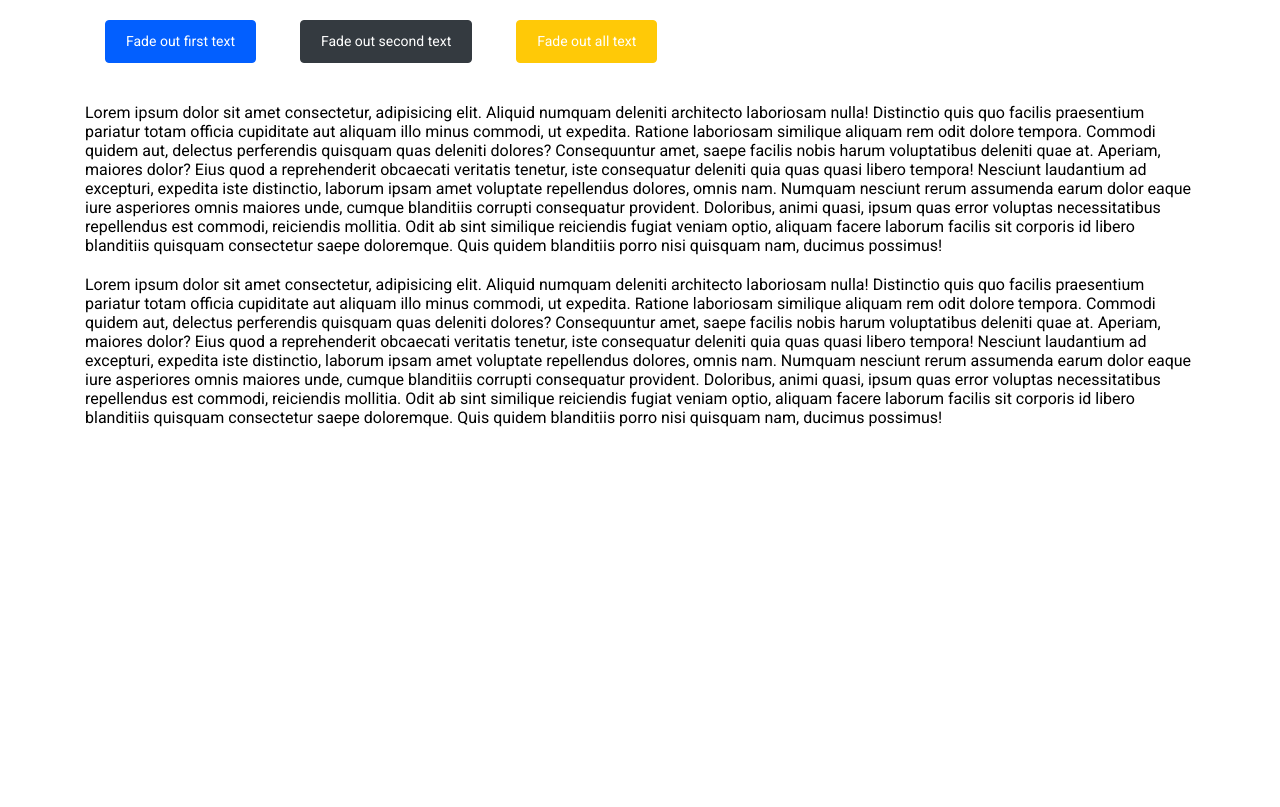
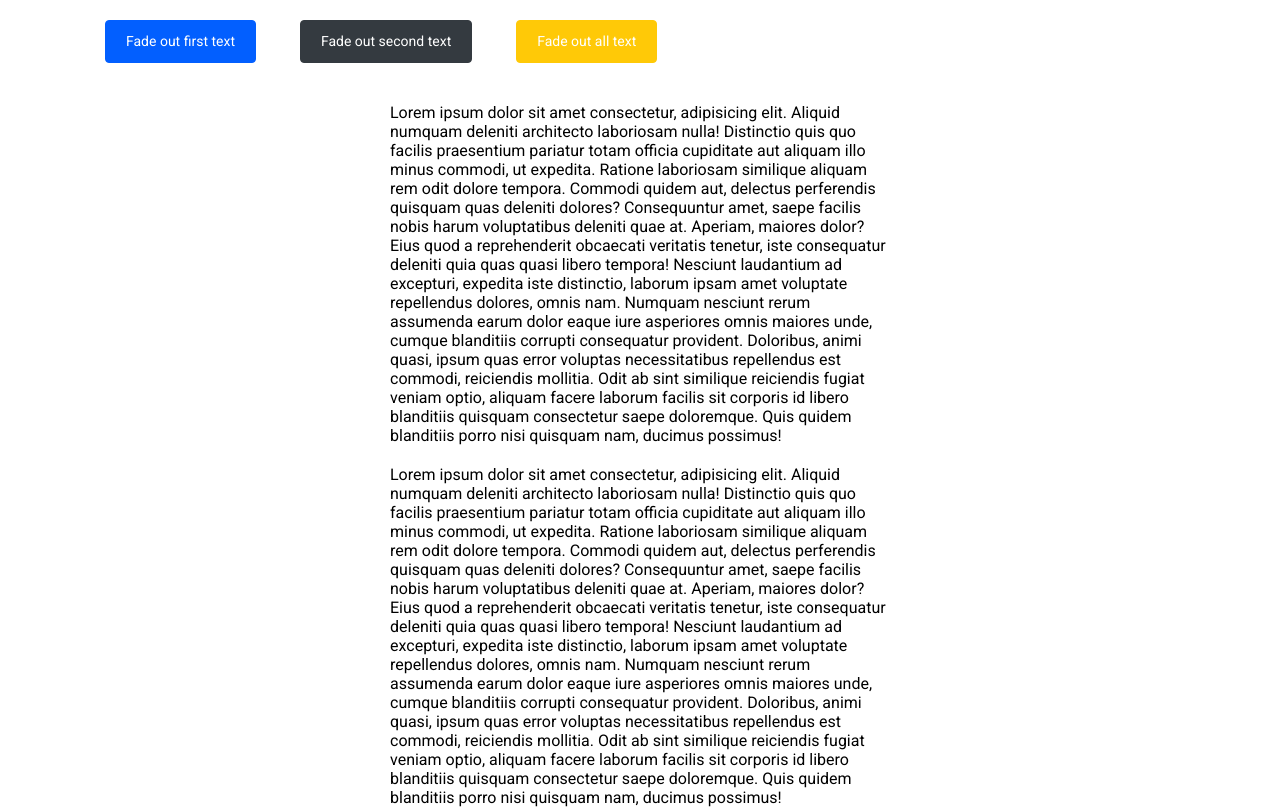
Before and after one commit to Bohdan2909/Library_js, a website with bundled scripts: page src/index.html in a window 1280 px wide. Built offline with nearby package versions, Linux system fonts and the light colour scheme; files whose address does not match are found by name.

Commit message:
fixed problem

```diff
--- a/src/index.html
+++ b/src/index.html
@@ -14,7 +14,7 @@
         <button class="btn btn-dark m20" data-count="second">Fade out second text</button>
         <button class="btn btn-warning m20">Fade out all text</button>
 
-        <div class="w500 block-center mt-20">
+        <div class="w-500 block-center mt-20">
             Lorem ipsum dolor sit amet consectetur, adipisicing elit. Aliquid numquam deleniti architecto laboriosam nulla! Distinctio quis quo facilis praesentium pariatur totam officia cupiditate aut aliquam illo minus commodi, ut expedita.
             Ratione laboriosam similique aliquam rem odit dolore tempora. Commodi quidem aut, delectus perferendis quisquam quas deleniti dolores? Consequuntur amet, saepe facilis nobis harum voluptatibus deleniti quae at. Aperiam, maiores dolor?
             Eius quod a reprehenderit obcaecati veritatis tenetur, iste consequatur deleniti quia quas quasi libero tempora! Nesciunt laudantium ad excepturi, expedita iste distinctio, laborum ipsam amet voluptate repellendus dolores, omnis nam.
@@ -22,7 +22,7 @@
             Odit ab sint similique reiciendis fugiat veniam optio, aliquam facere laborum facilis sit corporis id libero blanditiis quisquam consectetur saepe doloremque. Quis quidem blanditiis porro nisi quisquam nam, ducimus possimus!
         </div>
 
-          <div class="w500 block-center mt-20">
+          <div class="w-500 block-center mt-20">
               Lorem ipsum dolor sit amet consectetur, adipisicing elit. Aliquid numquam deleniti architecto laboriosam
               nulla! Distinctio quis quo facilis praesentium pariatur totam officia cupiditate aut aliquam illo minus
               commodi, ut expedita.
--- a/src/js/lib/lib.js
+++ b/src/js/lib/lib.js
@@ -5,8 +5,4 @@ import './modules/handlers';
 import './modules/actions';
 import './modules/effects';
 
-
-
-
-
 export default $;
--- a/src/js/lib/modules/actions.js
+++ b/src/js/lib/modules/actions.js
@@ -1,5 +1,4 @@
 import $ from '../core';
-
 $.prototype.html = function (content) {
   for (let i = 0; i < this.length; i++) {
     if (content) {
```
Also changed, not shown: src/js/lib/core.js (+6 -6 lines), dist/index.html, src/js/main.js (line endings or trailing spaces), 1 other file.
